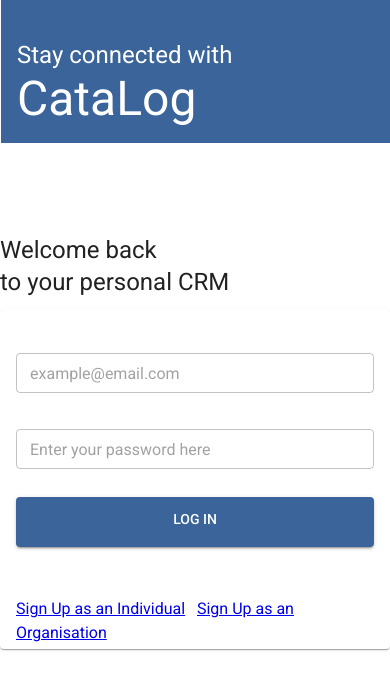
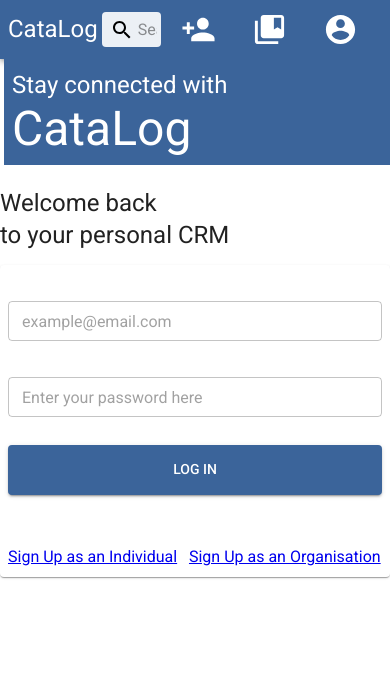
Before and after one commit to bawses/it-project-crm, a Next.js app: page /login in a window 390 px wide. Shown: the top 690 px of the page. Built offline with nearby package versions, Linux system fonts and the light colour scheme; no server answers; a web font is replaced by a local one.

Commit message:
Navbar (Responsive Browser only) added

```diff
--- /dev/null
+++ b/components/Layout.tsx
@@ -0,0 +1,23 @@
+import React, { ReactNode } from 'react';
+import Head from 'next/head';
+import PersonalNavbar from "./PersonalNavbar";
+
+type Props = {
+    children?: ReactNode
+    title?: string
+}
+
+export default function Layout({ children, title = 'CataLog' }: Props) {
+  return (
+    <div>
+      <Head>
+        <title>{title}</title>
+        <meta charSet="utf-8" />
+        <meta name="viewport" content="initial-scale=1.0, width=device-width" />
+      </Head>
+      <PersonalNavbar/>
+      {children}
+    </div>
+  )
+
+}
--- a/components/PersonalNavbar.tsx
+++ b/components/PersonalNavbar.tsx
@@ -1,48 +1,149 @@
+import React, { NavLink } from 'react';
+import { Link, Grid, Box, Typography, AppBar, Toolbar, InputBase } from "@material-ui/core";
+import { COLORS } from "../src/colors";
+import { createStyles, alpha, Theme, makeStyles } from '@material-ui/core/styles';
+import IconButton from '@material-ui/core/IconButton';
 import Button from "@material-ui/core/Button";
-import { COLORS } from "../src/colors";
-import React from 'react';
-import AppBar from '@material-ui/core/AppBar';
-import Toolbar from '@material-ui/core/Toolbar';
-import IconButton from '@material-ui/core/IconButton';
-import Typography from '@material-ui/core/Typography';
-import InputBase from '@material-ui/core/InputBase';
-import { createStyles, alpha, Theme, makeStyles } from '@material-ui/core/styles';
-import MenuIcon from '@material-ui/icons/Menu';
+
+// MaterialUI Icons
+import AccountCircleIcon from '@material-ui/icons/AccountCircle';
+import CollectionsBookmarkIcon from '@material-ui/icons/CollectionsBookmark';
+import PersonAddIcon from '@material-ui/icons/PersonAdd';
 import SearchIcon from '@material-ui/icons/Search';
+
 
 const useStyles = makeStyles((theme: Theme) =>
   createStyles({
     root: {
       flexGrow: 1,
     },
-    menuButton: {
+    search: {
+      position: 'relative',
+      marginLeft: theme.spacing(1),
+      borderRadius: theme.shape.borderRadius,
+      backgroundColor: alpha(theme.palette.common.white, 0.9),
+      '&:hover': {
+        backgroundColor: alpha(theme.palette.common.white, 1),
+      },
       marginRight: theme.spacing(2),
+      width: '100%',
+      [theme.breakpoints.up('sm')]: {
+        marginLeft: theme.spacing(3),
+        width: 'auto',
+      },
+    },
+    searchIcon: {
+      padding: theme.spacing(0, 2),
+      height: '100%',
+      position: 'absolute',
+      pointerEvents: 'none',
+      display: 'flex',
+      alignItems: 'center',
+      justifyContent: 'center',
+      color: COLORS.black
+    },
+    inputRoot: {
+      color: 'inherit',
+    },
+    inputInput: {
+      padding: theme.spacing(1, 1, 1, 0),
+      // vertical padding + font size from searchIcon
+      paddingLeft: `calc(1em + ${theme.spacing(4)}px)`,
+      marginLeft: theme.spacing(1),
+      color: COLORS.black,
+      transition: theme.transitions.create('width'),
+      width: '100%',
+      height: '3ch',
+      [theme.breakpoints.up('sm')]: {
+        width: '30ch',
+      },
+      [theme.breakpoints.up('md')]: {
+        width: '50ch',
+      },
+    },
+    sectionDesktop: {
+      display: 'none',
+      [theme.breakpoints.up('md')]: {
+        display: 'flex',
+      },
+    },
+    sectionMobile: {
+      display: 'flex',
+      [theme.breakpoints.up('md')]: {
+        display: 'none',
+      },
+    },
+    navButton: {
+      marginRight: theme.spacing(3),
     },
     title: {
-      flexGrow: 1,
+      [theme.breakpoints.up("xs")]: {
+        flexGrow: 1
+      }
+    },
+    searchAdd : {
+      [theme.breakpoints.up("xs")]: {
+        flexGrow: 1
+      }
     },
     color: {
       color: COLORS.primaryBlue,
-    }
+    },
   }),
 );
 
-export default function PersonalNavbar() {
+export default function PersonalNavbar(props: any) {
+  // NavBar code references https://material-ui.com/components/app-bar/
+  const { history } = props;
   const classes = useStyles();
+  const [anchorEl, setAnchorEl] = React.useState<null | HTMLElement>(null);
+  const [mobileMoreAnchorEl, setMobileMoreAnchorEl] = React.useState<null | HTMLElement>(null);
 
   return (
     <div className={classes.root}>
       <AppBar position="static">
-        <Toolbar>
-          <IconButton edge="start" className={classes.menuButton} color="inherit" aria-label="menu">
-            <MenuIcon />
-          </IconButton>
-          <Typography variant="h6" className={classes.title}>
-            News
-          </Typography>
-          <Button color="inherit">Login</Button>
+        <Toolbar >
+
+              <Typography variant="h5" component="h5" className={classes.title}>CataLog</Typography>
+
+              {/* add search bar here */}
+              <div className={classes.search}>
+                <div className={classes.searchIcon}>
+                  <SearchIcon />
+                </div>
+                <InputBase
+                  placeholder="Search..."
+                  classes={{
+                    root: classes.inputRoot,
+                    input: classes.inputInput,
+                  }}
+                  inputProps={{ 'aria-label': 'search' }}
+                />
+              </div>
+
+              <React.Fragment>
+              {/* <NavLink className="nav-name" to="/customer/pastorders">Past Orders</NavLink> */}
+
+              <div className= {classes.searchAdd}>
+                <IconButton className={classes.navButton} color="inherit" aria-label="myProfile">
+                  <PersonAddIcon fontSize = 'large' />
+                </IconButton>
+
+              </div>
+
+
+              <IconButton className={classes.navButton} color="inherit" aria-label="myProfile">
+                <CollectionsBookmarkIcon fontSize = 'large'/>
+              </IconButton>
+              <IconButton className={classes.navButton} color="inherit" aria-label="myProfile">
+                <AccountCircleIcon fontSize = 'large'/>
+              </IconButton>
+
+              </React.Fragment>
+
         </Toolbar>
       </AppBar>
+
     </div>
   );
 }
--- a/pages/login/index.tsx
+++ b/pages/login/index.tsx
@@ -5,6 +5,7 @@ import React,{ useEffect, useState, ChangeEvent, MouseEvent } from "react";
 
 import CircularProgress from '@material-ui/core/CircularProgress';
 import theme from '../../src/theme';
+import Layout from "../../components/Layout";
 import { Hidden, Box, Typography, TextField, Grid, Paper, Button } from '@material-ui/core';
 import { makeStyles, createStyles, Theme } from '@material-ui/core/styles';
 import { COLORS }  from '../../src/colors';
@@ -133,6 +134,7 @@ export default function LoginPage() {
   }
 
   return (
+    <Layout>
       <main>
           <Grid
             container
@@ -196,7 +198,6 @@ export default function LoginPage() {
                       Log In
                       </Button>
 
-
                       <div className={classes.links}>
                       <div>
                           <Typography component="p">
@@ -215,5 +216,6 @@ export default function LoginPage() {
               </Grid>
           </Grid>
       </main>
+    </Layout>
   );
 }
--- a/src/theme.ts
+++ b/src/theme.ts
@@ -38,7 +38,7 @@ const theme = createTheme({
             xl: 1920,
         },
     },
-    spacing: value => value ** 4,
+    spacing: 4,
 });
 
 export default theme;
```
Lines whose indentation alone changed are shown as unchanged.
